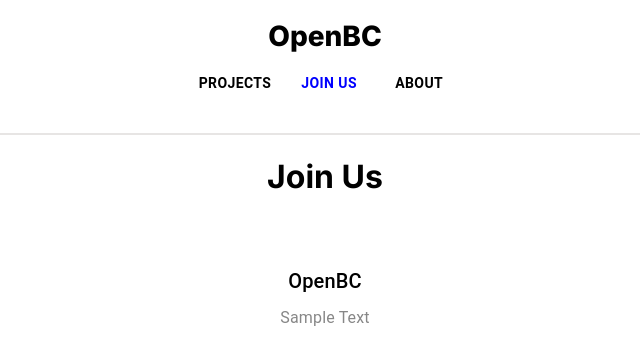
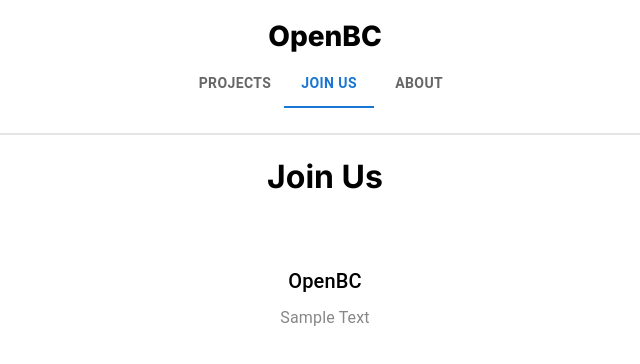
Before and after one commit to OpenBCca/openbc-web, a Next.js app: page /join-us in a window 1280 px wide. Shown: the top 364 px of the page, without its empty margins (315-955 px from the left). Built offline with nearby package versions, Linux system fonts and the light colour scheme.

Commit message:
Refactored header.tsx

```diff
--- a/src/components/header/header.tsx
+++ b/src/components/header/header.tsx
@@ -2,16 +2,32 @@
 
 import { Box, Link, Tab, Tabs } from '@mui/material';
 import { usePathname } from 'next/navigation';
-import React from 'react';
+import React, { useEffect, useState } from 'react';
 import './header.scss';
 
+enum TabValue {
+  projects = '/projects',
+  joinUs = '/join-us',
+  about = '/about',
+}
+
 function Header() {
+  const [currentPath, setCurrentPath] = useState<string>('/');
   const pathname = usePathname();
+  useEffect(() => {
+    setCurrentPath(pathname);
+  }, [pathname]);
+
   const tabsData = [
-    { label: 'Projects', value: '/projects', href: '/projects' },
-    { label: 'Join Us', value: '/join-us', href: '/join-us' },
-    { label: 'About', value: '/about', href: '/about' },
+    { label: 'Projects', value: TabValue.projects, href: '/projects' },
+    { label: 'Join Us', value: TabValue.joinUs, href: '/join-us' },
+    { label: 'About', value: TabValue.about, href: '/about' },
   ];
+
+  const handleChange = (event: React.ChangeEvent<any>, newValue: TabValue) => {
+    setCurrentPath(newValue);
+  };
+
   return (
     <Box component={'header'} className="header-outer-box">
       <Box className="header-inner-box">
@@ -32,8 +48,8 @@ function Header() {
             OpenBC
           </Link>
         </Box>
-        <Tabs>
-          {tabsData.map((tab: any, index: number) => (
+        <Tabs value={currentPath} onChange={handleChange}>
+          {tabsData.map((tab, index) => (
             <Tab
               key={index}
               label={tab.label}
@@ -41,9 +57,6 @@ function Header() {
               href={tab.href}
               role="button"
               className="header-tab"
-              sx={{
-                color: pathname === tab.href ? 'blue' : 'inherit',
-              }}
               component={Link}
             />
           ))}
```
